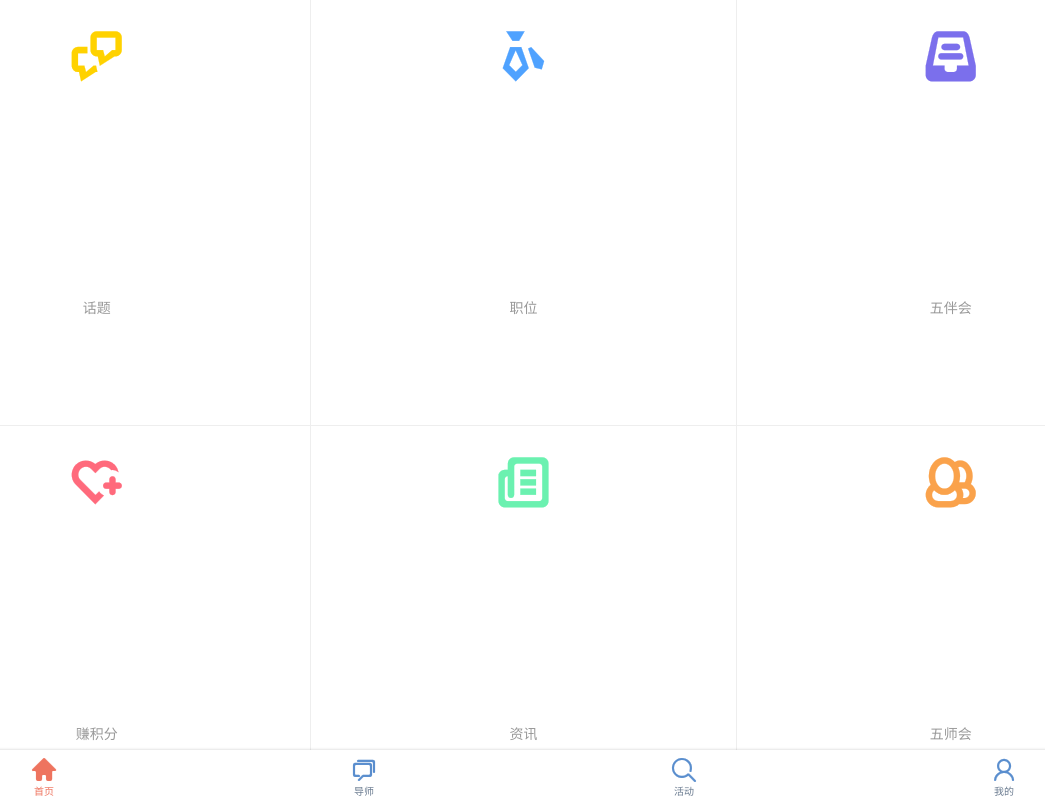
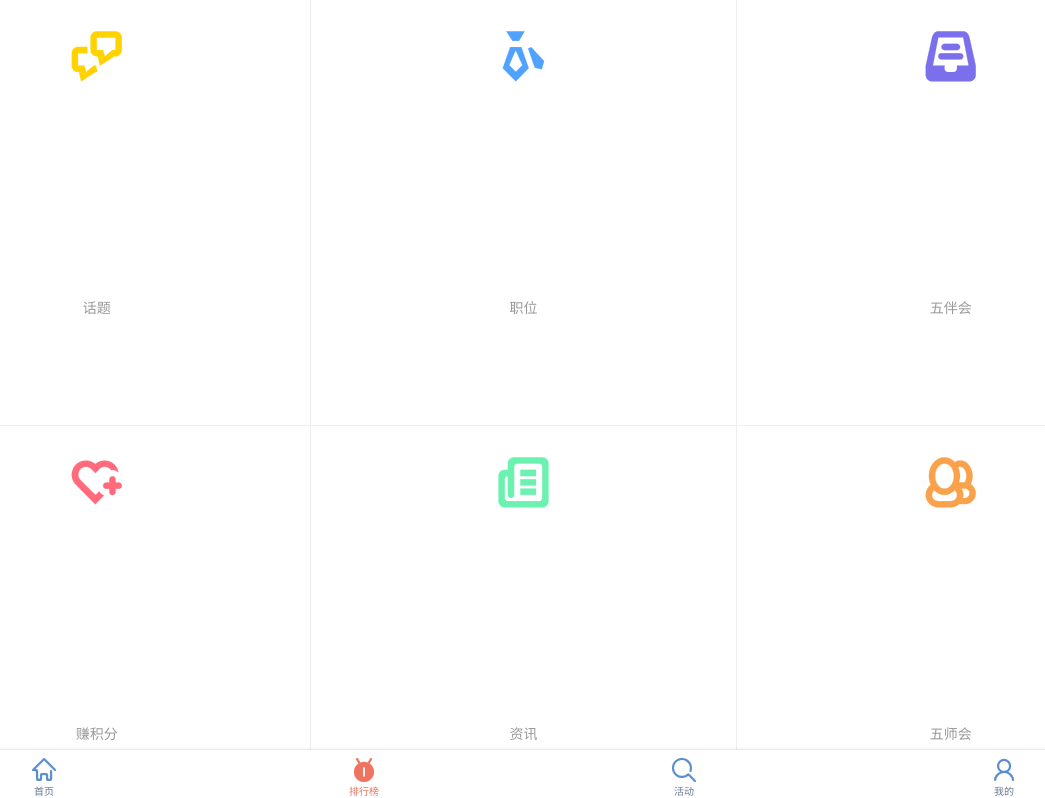
Before and after one commit to mumuka/wubuqun, a plain HTML site: page index.html in a window 1280 px wide. Shown: the top 798 px of the page, without its empty margins (116-1161 px from the left). Drawn offline with Linux system fonts and the light colour scheme.

Commit message:
排行榜icon更新

```diff
--- a/index.html
+++ b/index.html
@@ -306,16 +306,16 @@
 
 
 <div class="footerbar">
-	<div class="col-xs-3 current">
+	<div class="col-xs-3 ">
 		<a class="wbtn wbtn_line_main" type="button" href="#">
 			<span class="iconfont icon-b11"></span>
 			<span class="navtext">首页</span>
 		</a>
 	</div><!-- /.col-lg-3 -->
-	<div class="col-xs-3 ">
+	<div class="col-xs-3 current">
 		<a class="wbtn wbtn_line_main" type="button" href="#">
-			<span class="iconfont icon-b51"></span>
-			<span class="navtext">导师</span>
+			<span class="iconfont icon-b52"></span>
+			<span class="navtext">排行榜</span>
 		</a>
 	</div><!-- /.col-lg-3 -->
 	<div class="col-xs-3 ">
--- a/less/fixbar.less
+++ b/less/fixbar.less
@@ -143,5 +143,8 @@
 		.icon-b24{
 			&:before{content:"\e614";}
 		}
+		.icon-b52{
+			&:before{content:"\e63d";}
+		}
 	}
 }
--- a/less/iconfont.less
+++ b/less/iconfont.less
@@ -2,8 +2,8 @@
 @font-face {font-family: "iconfont";
   src: url('iconfont.eot'); /* IE9*/
   src: url('iconfont.eot?#iefix') format('embedded-opentype'), /* IE6-IE8 */
-  url('iconfont.woff?v=0.0.1') format('woff'), /* chrome、firefox */
-  url('iconfont.ttf?v=0.0.1') format('truetype'), /* chrome、firefox、opera、Safari, Android, iOS 4.2+*/
+  url('iconfont.woff?v=0.0.2') format('woff'), /* chrome、firefox */
+  url('iconfont.ttf?v=0.0.2') format('truetype'), /* chrome、firefox、opera、Safari, Android, iOS 4.2+*/
   url('iconfont.svg#iconfont') format('svg'); /* iOS 4.1- */
 }
 
@@ -137,3 +137,5 @@
 .icon-adress:before { content: "\e633"; }
 
 .icon-clock:before { content: "\e634"; }
+
+.icon-iconfontb52:before { content: "\e63d"; }
```
Also changed, not shown: css/iconfont.svg, css/iconfont.ttf, css/iconfont.woff, css/wubu.css, 2 other files.
